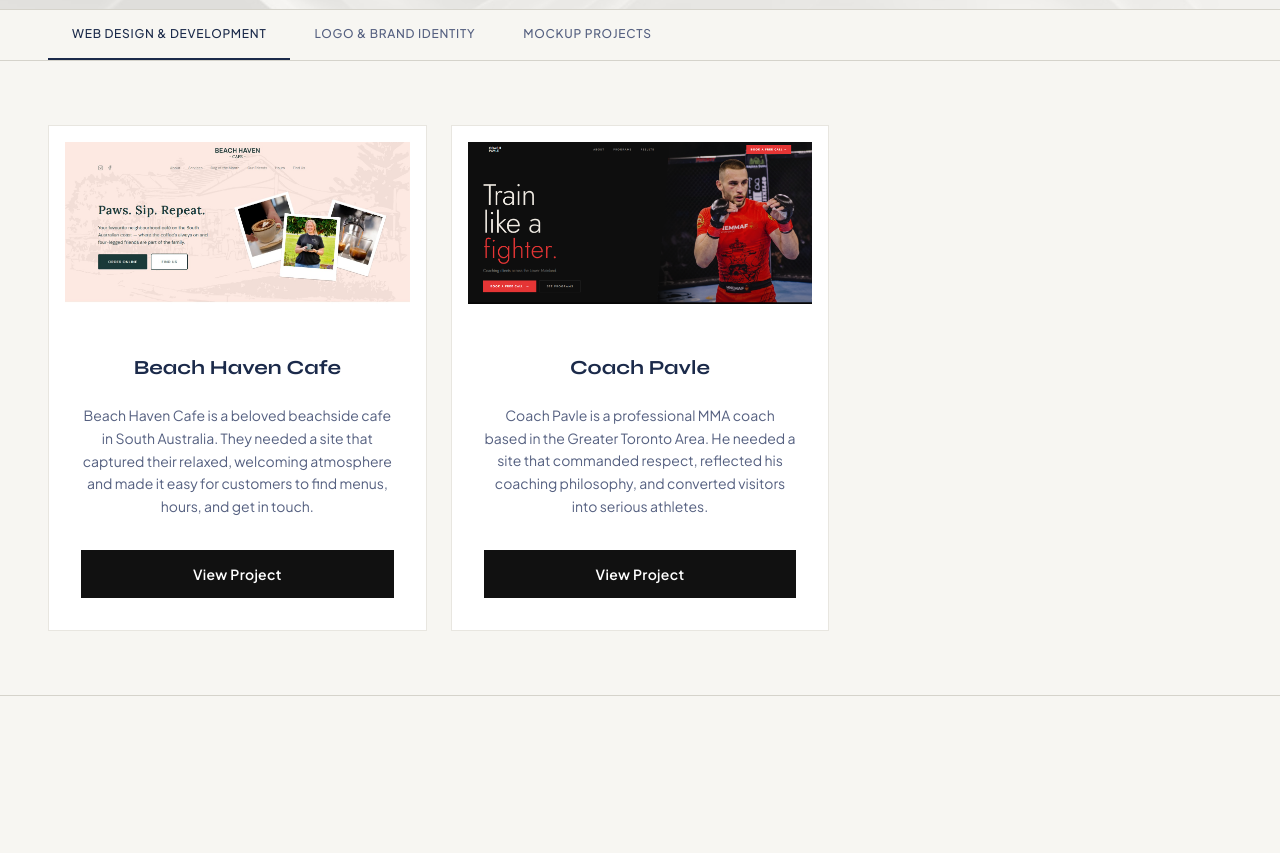
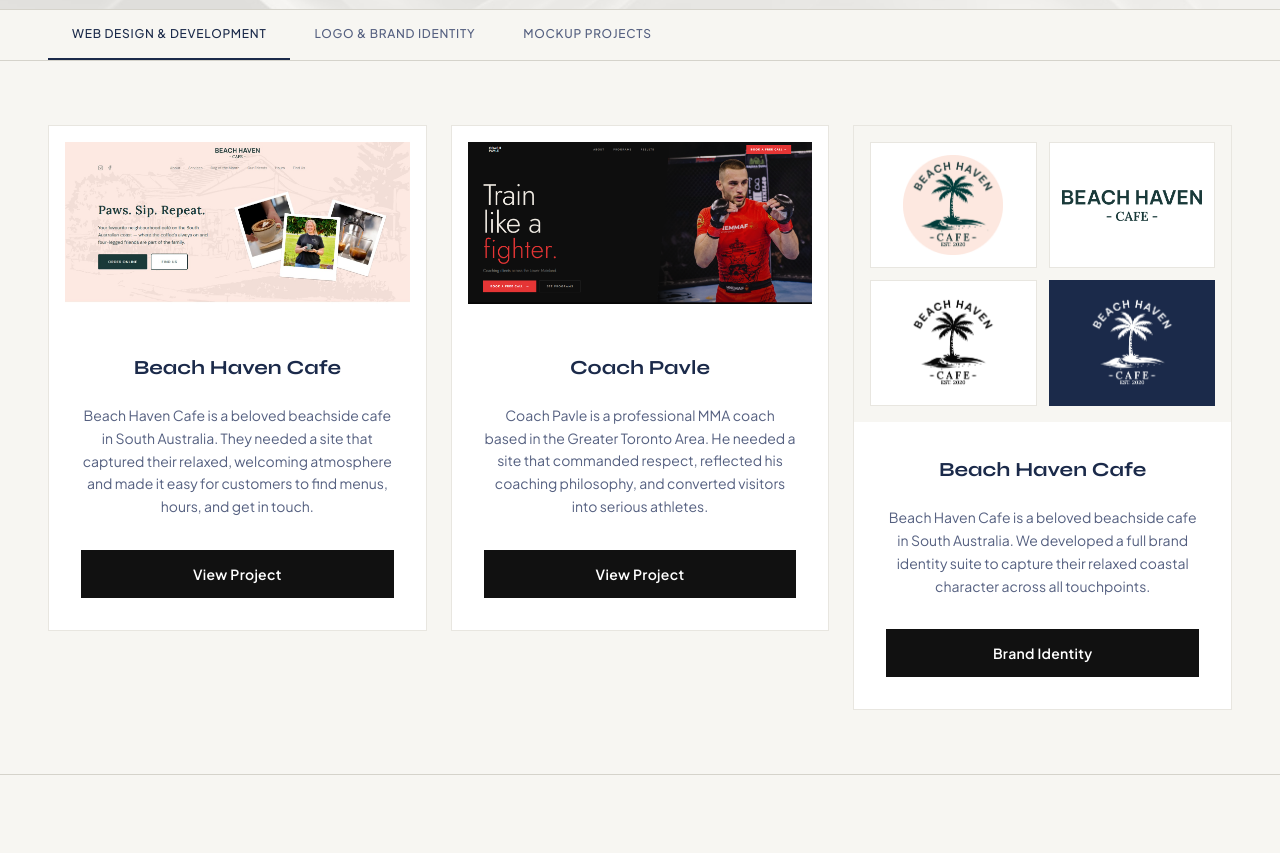
Before and after one commit to alexandriabraniff-dotcom/alexandria-braniff-portfolio, an Astro site: page /portfolio in a window 1280 px wide. Shown: the part 360-1213 px from the top of the page. Built offline with nearby package versions, Linux system fonts and the light colour scheme; Astro itself is replaced by a stand-in of ours; a web font is replaced by a local one.

Commit message:
Add Beach Haven Cafe logo project: 4-logo grid card in Logo & Brand Identity category

```diff
--- a/src/components/ProjectCard.astro
+++ b/src/components/ProjectCard.astro
@@ -8,7 +8,9 @@
     blurb: string;
     image: string;
     url: string | null;
+    category?: string;
     comingSoon: boolean;
+    logos?: string[];
     detail: {
       business: string;
       built: string;
@@ -18,10 +20,28 @@
 }
 
 const { project } = Astro.props;
+const isLogoProject = project.category === 'logo-brand' && project.logos && project.logos.length > 0;
 ---
 
 <div class="flex flex-col overflow-hidden" style="border: 1px solid #E8E6E0; background: #fff;">
-  <!-- Image -->
+  <!-- Image area: logo grid or single screenshot -->
+  {isLogoProject ? (
+    <div class="w-full flex-shrink-0 p-4" style="background: #F7F6F2;">
+      <div class="grid grid-cols-2 gap-3">
+        {project.logos!.map((logo, i) => (
+          <div class="flex items-center justify-center p-3" style={i === 3 ? "background: #1B2A4A;" : "background: #fff; border: 1px solid #E8E6E0;"}>
+            <img
+              src={logo}
+              alt={`${project.name} logo variant ${i + 1}`}
+              class="w-full object-contain"
+              style="max-height: 100px;"
+              loading="lazy"
+            />
+          </div>
+        ))}
+      </div>
+    </div>
+  ) : (
     <div class="w-full flex-shrink-0 p-4" style="background: #fff;">
       <img
         src={project.image}
@@ -30,6 +50,7 @@
         loading="lazy"
       />
     </div>
+  )}
 
   <!-- Info -->
   <div class="flex flex-col items-center text-center px-8 pt-8 pb-8 flex-1">
@@ -47,9 +68,9 @@
       >
         Coming Soon
       </span>
-    ) : (
+    ) : project.url ? (
       <a
-        href={project.url ?? '#'}
+        href={project.url}
         target="_blank"
         rel="noopener noreferrer"
         class="w-full inline-flex items-center justify-center font-body text-sm font-semibold py-3.5 transition-colors duration-200"
@@ -59,6 +80,13 @@
       >
         View Project
       </a>
+    ) : (
+      <span
+        class="w-full inline-flex items-center justify-center font-body text-sm font-semibold py-3.5"
+        style="background: #111; color: #fff; letter-spacing: 0.02em; cursor: default;"
+      >
+        Brand Identity
+      </span>
     )}
   </div>
 </div>
--- a/src/data/projects.json
+++ b/src/data/projects.json
@@ -25,6 +25,26 @@
       "business": "Coach Pavle is a professional MMA coach based in the Greater Toronto Area. He needed a site that commanded respect, reflected his coaching philosophy, and converted visitors into serious athletes.",
       "built": "Built with Next.js and Tailwind CSS, deployed on Vercel. Dark, bold design with a strong typographic hierarchy that matches the intensity of the sport.",
       "notable": "The site establishes Coach Pavle's personal brand with zero fluff — every section is designed to build credibility and drive enquiries from athletes ready to commit."
+    }
+  },
+  {
+    "id": "beach-haven-cafe-branding",
+    "name": "Beach Haven Cafe",
+    "blurb": "Brand identity and logo suite for a beachside cafe in South Australia.",
+    "image": "/images/logos/beach-haven-cafe/classic-logo.png",
+    "url": null,
+    "category": "logo-brand",
+    "comingSoon": false,
+    "logos": [
+      "/images/logos/beach-haven-cafe/classic-logo.png",
+      "/images/logos/beach-haven-cafe/wordmark-green.png",
+      "/images/logos/beach-haven-cafe/logo-black.png",
+      "/images/logos/beach-haven-cafe/logo-white.png"
+    ],
+    "detail": {
+      "business": "Beach Haven Cafe is a beloved beachside cafe in South Australia. We developed a full brand identity suite to capture their relaxed coastal character across all touchpoints.",
+      "built": "Delivered a complete logo suite including a circular badge logo, wordmark, and alternate colorways for use across print, digital, and merchandise.",
+      "notable": "Four logo variants — full color, green wordmark, black, and white — give the cafe flexibility across light and dark backgrounds, uniforms, signage, and packaging."
     }
   },
   {
```
Also changed, not shown: public/images/logos/beach-haven-cafe/classic-logo.png (added), public/images/logos/beach-haven-cafe/logo-black.png (added), public/images/logos/beach-haven-cafe/logo-white.png (added), public/images/logos/beach-haven-cafe/wordmark-green.png (added). Lines whose indentation alone changed are shown as unchanged.
